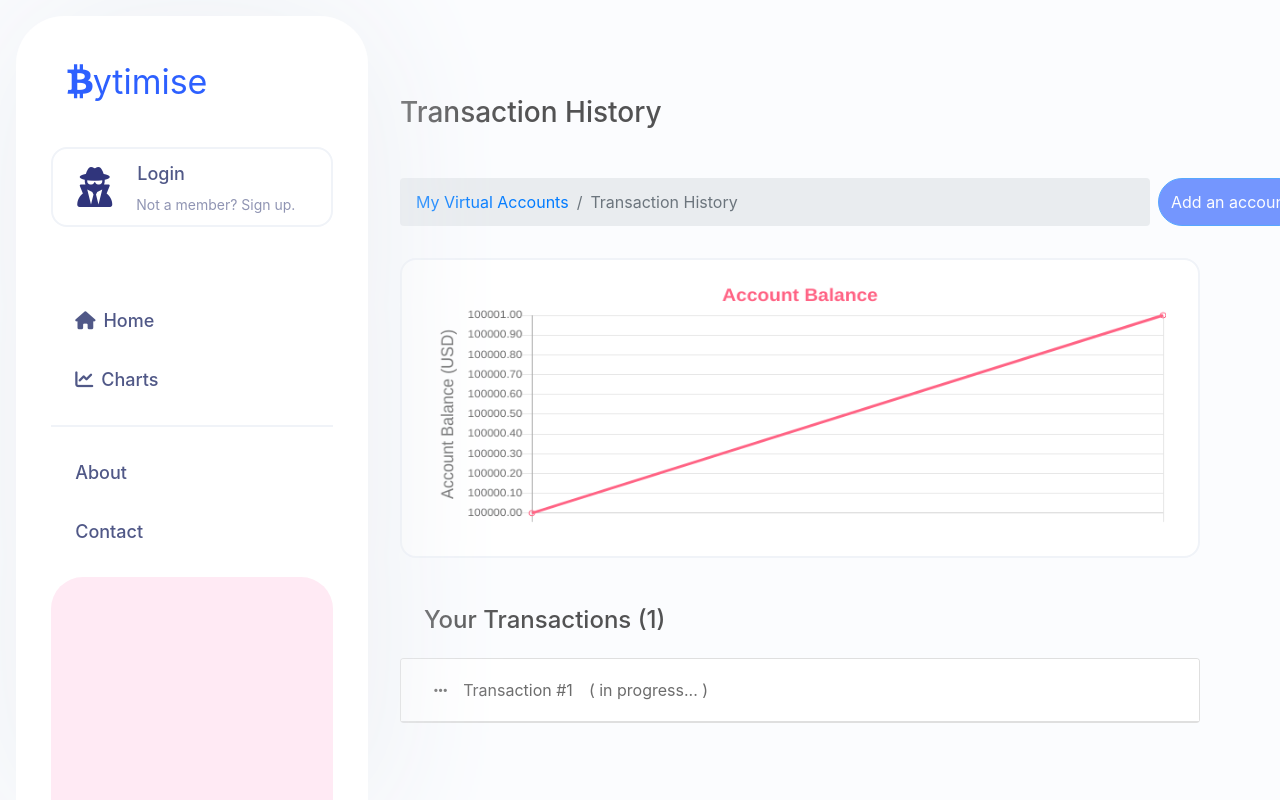
After one commit to ji21/crypto_project, a Django app: page /accounts/transaction-history/1/ in a window 1280 px wide. The commit adds this page. Run offline with Django 3.2, Linux system fonts and the light colour scheme; tables that the repository leaves empty hold one stand-in row (values such as "Sample post"); some libraries are stand-ins or nearby versions.

Commit message:
finished transactions

```diff
--- a/accounts/urls.py
+++ b/accounts/urls.py
@@ -1,9 +1,9 @@
 from django.urls import path
-from .views import AccountView, DetailView
+from .views import AccountView, TransactionHistoryView
 from django.views.decorators.csrf import csrf_exempt
 
 
 urlpatterns = [
   path('', csrf_exempt(AccountView.as_view()), name="accounts"),
-  path('details/', DetailView.as_view(), name="details")
+  path('transaction-history/<int:id>/', csrf_exempt(TransactionHistoryView.as_view()), name="transaction-history")
 ]
--- a/accounts/views.py
+++ b/accounts/views.py
@@ -43,14 +43,28 @@ class AccountView(View):
     Account.objects.get(pk=account_id).delete()
     return JsonResponse({'success': 'account deleted'})
 
-class DetailView(View):
-  def get(self, request):
+class TransactionHistoryView(View):
+  def get(self, request, id):
+    account = Account.objects.get(pk=id)
+    trans = account.transactions.all()
+    arr = []
+    print("trans", len(trans))
+    for i in range(len(trans)):
+      arr += [i+1]
+    transactions = dict(zip(arr, trans))
+    context = {
+      'transactions': transactions,
+      'account': account,
+      'length': len(trans)
+    }
 
-    # id = data['id']
-    # print("....................................>", request)
-    return render(request, 'accounts/details.html')
+    return render(request, 'accounts/transaction_history.html', context)
 
-  def post(self, request):
-    data = json.loads(request.body)
-    account_id = data['id']
-    return self.get
+  def post(self, request, id):
+    # data = json.loads(request.body)
+    # check = data.data
+    account = Account.objects.get(pk=id)
+    transactions = account.transactions.all().values()
+
+
+    return JsonResponse({"list": list(transactions)})
--- a/api/models.py
+++ b/api/models.py
@@ -4,7 +4,5 @@ from django.utils import timezone
 # Create your models here.
 
 class PriceInMinutes(models.Model):
-  timestamp = models.CharField(max_length = 30, blank=False, null=True)
+  timestamp = models.DateTimeField(auto_now_add=True, blank=False, null=True)
   USD = models.DecimalField(blank=False, max_digits=15, decimal_places=2, null=True)
-  GDP = models.DecimalField(blank=False, max_digits=15, decimal_places=2, null=True)
-  EUR = models.DecimalField(blank=False, max_digits=15, decimal_places=2, null=True)
--- a/api/serializers.py
+++ b/api/serializers.py
@@ -4,4 +4,4 @@ from rest_framework import serializers
 class PriceInMinutesSerializer(serializers.HyperlinkedModelSerializer):
   class Meta:
     model = PriceInMinutes
-    fields = ('timestamp', 'USD', 'GDP', 'EUR')
+    fields = ('timestamp', 'USD')
--- a/crypto/views.py
+++ b/crypto/views.py
@@ -121,7 +121,7 @@ class ChartsView(View):
         account.active = False
         account.save()
         usd_gained = round(usd_gained, 2)
-        btc_bought = round(btc_bought, 2)
+        btc_bought = round(btc_bought, 3)
         current_price = round(current_price, 4)
         return JsonResponse({'balance': balance, 'new_balance': new_balance, 'usd_gained': usd_gained, 'usd_invested': usd_invested, 'btc_bought': btc_bought, 'current_price': current_price})
     except:
--- a/static/css/style.css
+++ b/static/css/style.css
@@ -8,6 +8,7 @@
 
 h3 {
   color: rgba(10, 10, 10, 0.7);
+  min-width: 300px;
 }
 
 #spacer {
--- /dev/null
+++ b/static/css/transaction_history.css
@@ -0,0 +1,16 @@
+.green {
+  color: #3BE2AB;
+}
+
+.red {
+  color: rgb(252, 3, 61);
+}
+
+.btn-link {
+  color: rgba(10, 10, 10, 0.6);
+}
+
+.btn-link:hover {
+  text-decoration: none;
+  color: rgba(10, 10, 10, 0.6);
+}
--- a/static/js/socket.js
+++ b/static/js/socket.js
@@ -317,7 +317,7 @@ var priceText = document.querySelector("#price-text")
 
 const socket = new WebSocket(endpoint)
 socket.onmessage = (event) => {
-  value = (JSON.parse(event.data).value)[0]
+  value = JSON.parse(event.data).value
   console.log(value)
   if (value !== null) {
     const diff = document.querySelector("#difference")
--- /dev/null
+++ b/static/js/transaction_history.js
@@ -0,0 +1,110 @@
+var accountId = document.querySelector("h3").getAttribute("account-id")
+console.log(accountId)
+
+let arr = ['100000.00']
+let emptyArr = ['']
+
+fetch(`/accounts/transaction-history/${accountId}/`, {
+  method: 'POST',
+  body: {
+    data: 'ok'
+  }
+}).then(res=>res.json())
+  .then(data=>{
+    console.log(data.list)
+    let float
+    let acc
+    let index
+    for(let i=0; i<data.list.length; i++) {
+      console.log("..................................................")
+      float = data.list[i].usd_gained
+      console.log("float--______>", float)
+      acc = (parseFloat(arr[arr.length-1]) + parseFloat(float)).toString()
+      console.log('acc-----------------_>', acc)
+      index = acc.indexOf('.') + 5
+      // console.log('index of dot ----------------__>', index)
+      // console.log(acc.slice(0, index))
+      if (acc.includes('.')) {
+        acc = acc.slice(0, index)
+        arr.push(acc)
+      } else {
+        arr.push(acc + '.00')
+      }
+      emptyArr.push('')
+      console.log("acc again", acc)
+      console.log("........................................................")
+    }
+    dataObj.data.datasets[0].data = arr
+    dataObj.data.labels = emptyArr
+    chart.update()
+    console.log(arr)
+  })
+
+
+
+var dataObj = {
+    // The type of chart we want to create
+    type: 'line',
+
+    // The data for our dataset
+    data: {
+        labels: [],
+        datasets: [{
+            label: 'Balance',
+            backgroundColor: 'rgba(255, 99, 132, 0)',
+            borderColor: 'rgb(255, 99, 132)',
+            data: [2,2,2,2,2,2,2,2],
+            pointRadius: 3,
+            pointHoverRadius: 6
+        }]
+    },
+
+    // Configuration options go here
+    options: {
+      maintainAspectRatio: false,
+      aspectRatio: 1,
+       tooltips: {
+          mode: 'index',
+          intersect: false
+       },
+       hover: {
+          mode: 'index',
+          intersect: false,
+          animationDuration: 0
+       },
+       legend: {
+        display: false
+       },
+        title: {
+          display: true,
+          text: 'Account Balance',
+          position: 'top',
+          fontColor: 'rgb(255, 99, 132)',
+          fontSize: 20
+        },
+        scales: {
+          yAxes: [{
+            scaleLabel: {
+              display: true,
+              labelString: 'Account Balance (USD)',
+              fontSize: 18
+              // ticks: {
+              //   beginAtZero: false,
+              //   steps: 10,
+              //   stepValue: 5,
+              //   max: 100000
+              // }
+            }
+          }]
+        },
+        elements: {
+          line: {
+            tension: 0
+          }
+        }
+      }
+  }
+
+
+var ctx = document.getElementById('myChart').getContext('2d');
+var chart = new Chart(ctx, dataObj)
--- a/templates/accounts/accounts.html
+++ b/templates/accounts/accounts.html
@@ -33,7 +33,7 @@
     </ul>
     <div class="list-group">
     {% for account in accounts %}
-      <a href="#" class="list-group-item list-group-item-action d-flex w-75 ml-4">
+      <a href="{% url 'transaction-history' account.id %}" style="background-color: rgb(251, 252, 254); border: none!important" class="list-group-item list-group-item-action d-flex w-75 ml-4 mb-1">
         <div class="pl-2" style="margin-right: 15%">{{account.name}}</div>
         <div style="margin-right: 15%">{{account.balance}}</div>
         <div style="margin-right: 15%">{{account.date}}</div>
--- /dev/null
+++ b/templates/accounts/transaction_history.html
@@ -0,0 +1,66 @@
+{% extends "base.html" %}
+{% load static %}
+
+{% block title %}Home{% endblock %}
+{% block stylesheet %}
+  <link rel="stylesheet" type="text/css" href="{% static 'css/accounts.css' %}">
+  <link rel="stylesheet" href="{% static 'css/transaction_history.css' %}">
+  {% endblock %}
+
+{% block content %}
+  <div id="content" class="adjusted-width">
+    <h3 style="margin-top: 6rem;" account-id="{{account.id}}" class="mb-5">Transaction History</h3>
+    <div class="d-flex" style="min-width: 1000px">
+      <nav aria-label="breadcrumb" class="w-75">
+        <ol class="breadcrumb">
+          <li class="breadcrumb-item active" aria-current="page"><a href="{% url 'accounts' %}">My Virtual Accounts</a></li>
+          <li class="breadcrumb-item active" aria-current="page">Transaction History</li>
+        </ol>
+      </nav>
+      <button type="button" disabled="true" class="btn btn-primary round-d ml-2" style="height: 48px; background-color: rgb(45, 96, 255)!important" data-toggle="modal" data-target="#exampleModalCenter">
+        Add an account
+      </button>
+    </div>
+    <div class="mt-3 pl-3 round pr-3" style="width: 80%; min-width: 800px; height: 300px; background-color: rgb(255, 255, 255); border: 2px solid rgba(240, 243, 248);">
+      <canvas id="myChart" class="p-3"></canvas>
+    </div>
+    <div class="pl-4 mt-5 mb-4" style="width: 80%; min-width: 800px">
+      <h4 style="color: rgba(10, 10, 10, 0.7)">Your Transactions ({{length}})</h4>
+    </div>
+    <div id="accordion" style="width: 80%; min-width: 800px">
+      {% for number, transaction in transactions.items %}
+      <div class="card mb-2">
+        <div class="card-header" style="background-color: white" id="heading{{transaction.id}}">
+          <h5 class="mb-0">
+            <button class="btn btn-link collapsed d-flex align-items-center" data-toggle="collapse" data-target="#collapse{{transaction.id}}" aria-expanded="false" aria-controls="collapse{{transaction.id}}">
+              <i class="fas {% if transaction.in_progress %}fa-ellipsis-h{% elif transaction.usd_gained > 0 %}green fa-angle-double-up{% else %}red fa-angle-double-down{% endif %} mr-3" style="{% if transaction.in_progress %}font-size: 15px; {% else %}font-size: 25px;{% endif %}"></i><div class="mr-3">Transaction #{{number}}</div> <div>{% if transaction.in_progress%}( in progress... ){% elif transaction.usd_gained > 0 %} (+{{transaction.usd_gained}} USD){% else %}({{transaction.usd_gained}} USD){% endif %}</div>
+            </button>
+          </h5>
+        </div>
+        <div id="collapse{{transaction.id}}" class="collapse" aria-labelledby="heading{{transaction.id}}" data-parent="#accordion">
+          <div class="card-body d-flex flex-column pb-0 justify-content-around align-items-center" style="height: 200px">
+            <div id="btc-bought">Bitcoin(s) Bought: {{transaction.btc_bought}} BTC</div>
+            <div class="d-flex w-100 justify-content-around h-75">
+              <div class="first-div d-flex flex-column justify-content-around">
+                <div>Market Buy Price: {{transaction.btc_buy_price}} USD/BTC</div>
+                <div class="d-flex align-items-center">Market Sell Price: {% if transaction.in_progress %}<div class="ml-2" style="font-size: 28px">-</div>{% else %}{{transaction.btc_sell_price}} USD/BTC{% endif %}</div>
+              </div>
+              <div class="second-div d-flex flex-column justify-content-around">
+                <div class="d-flex align-items-center">Amount earned: {% if transaction.in_progress %}<div class="ml-2" style="font-size: 28px">-</div>{% else %}{{transaction.usd_gained}} USD{% endif %}</div>
+                <div>Amount invested: {{transaction.usd_invested}} USD</div>
+              </div>
+            </div>
+          </div>
+        </div>
+      </div>
+      {% endfor %}
+    </div>
+    <div style="height: 70px"></div>
+  </div>
+{% endblock %}
+
+
+{% block scripts %}
+  <script src="https://cdn.jsdelivr.net/npm/chart.js@2.8.0"></script>
+  <script src="{% static 'js/transaction_history.js' %}"></script>
+{% endblock %}
```
Also changed, not shown: accounts/models.py (+9 -9 lines), api/views.py (+7 -30 lines), templates/accounts/details.html (deleted, +0 -27 lines), accounts/migrations/0011_auto_20200916_1433.py (added), accounts/migrations/0012_auto_20200916_1542.py (added), api/migrations/0006_auto_20200916_1440.py (added), api/migrations/0007_auto_20200916_1441.py (added), 1 other file.
